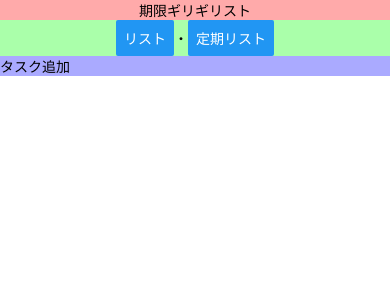
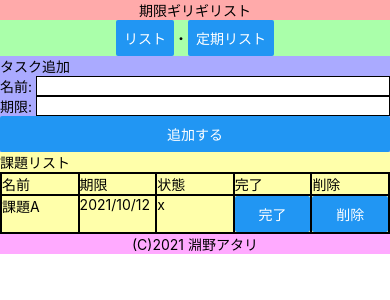
Before and after one commit to hutinoatari/deadlineBarelistMobile, a React Native app: screen / in a window 390 px wide. Shown: the top 300 px of the page. Built offline with nearby package versions, Linux system fonts and the light colour scheme.

Commit message:
リスト画面のガワを作った

```diff
--- a/App.tsx
+++ b/App.tsx
@@ -1,6 +1,7 @@
 import { StatusBar as ExpoStatusBar } from 'expo-status-bar';
 import React, { FC } from 'react';
-import { StyleSheet, SafeAreaView, StatusBar, Text, Button, View } from 'react-native';
+import { StyleSheet, SafeAreaView, StatusBar, View, Text, Button, TextInput } from 'react-native';
+import { Table, Row, Cell } from "./components/Table";
 
 const App: FC<{}> = () => {
   return (
@@ -33,6 +34,58 @@ const App: FC<{}> = () => {
         backgroundColor: "#aaaaff",
       }}>
         <Text>タスク追加</Text>
+        <View style={{
+          flexDirection: "row",
+        }}>
+          <Text>名前: </Text>
+          <TextInput style={{
+            backgroundColor: "white",
+            borderWidth: 1,
+            padding: 0,
+            flex: 1,
+          }} />
+        </View>
+        <View style={{
+          flexDirection: "row",
+        }}>
+          <Text>期限: </Text>
+          <TextInput style={{
+            backgroundColor: "white",
+            borderWidth: 1,
+            padding: 0,
+            flex: 1,
+          }} />
+        </View>
+        <Button title="追加する" onPress={() => {}} />
+      </View>
+
+      <View style={{
+        backgroundColor: "#ffffaa",
+      }}>
+        <Text>課題リスト</Text>
+        <Table>
+          <Row>
+            <Cell><Text>名前</Text></Cell>
+            <Cell><Text>期限</Text></Cell>
+            <Cell><Text>状態</Text></Cell>
+            <Cell><Text>完了</Text></Cell>
+            <Cell><Text>削除</Text></Cell>
+          </Row>
+          <Row>
+            <Cell><Text>課題A</Text></Cell>
+            <Cell><Text>2021/10/12</Text></Cell>
+            <Cell><Text>x</Text></Cell>
+            <Cell><Button title="完了" onPress={() => {}} /></Cell>
+            <Cell><Button title="削除" onPress={() => {}} /></Cell>
+          </Row>
+        </Table>
+      </View>
+
+      <View style={{
+        backgroundColor: "#ffaaff",
+        alignItems: "center",
+      }}>
+        <Text>(C)2021 淵野アタリ</Text>
       </View>
     </SafeAreaView>
   );
--- /dev/null
+++ b/components/Table.tsx
@@ -0,0 +1,35 @@
+import React, { FC } from 'react';
+import { StyleSheet, Text, Button, View } from 'react-native';
+
+const Table: FC<{}> = ({children}) => {
+    return (
+        <View style={{
+            borderWidth: 1,
+        }}>
+            {children}
+        </View>
+    );
+}
+
+const Row: FC<{}> = ({children}) => {
+    return (
+        <View style={{
+            flexDirection: "row",
+        }}>
+            {children}
+        </View>
+    );
+}
+
+const Cell: FC<{}> = ({children}) => {
+    return (
+        <View style={{
+            flex: 1,
+            borderWidth: 1,
+        }}>
+            {children}
+        </View>
+    );
+}
+
+export { Table, Row, Cell };
```
